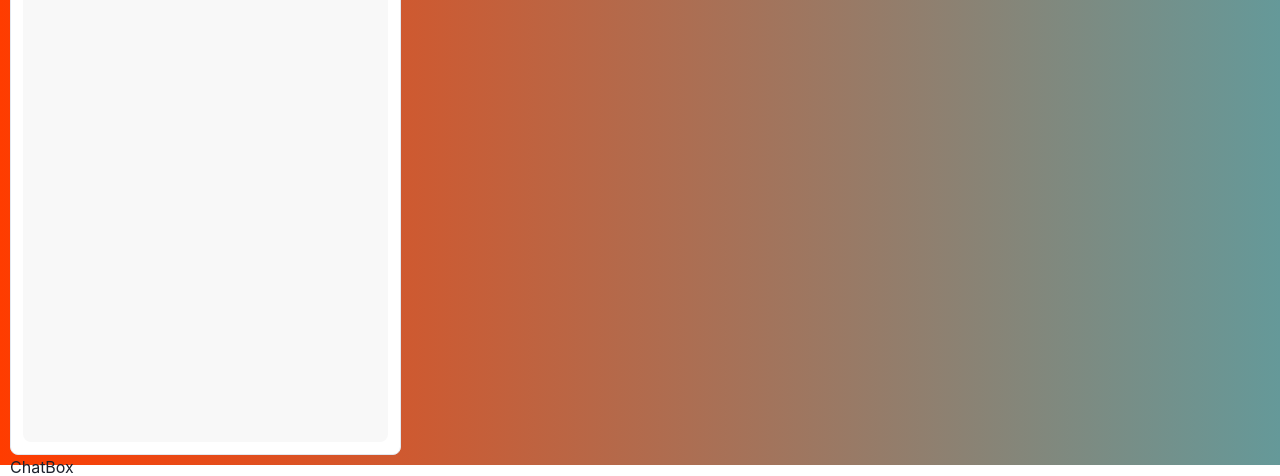
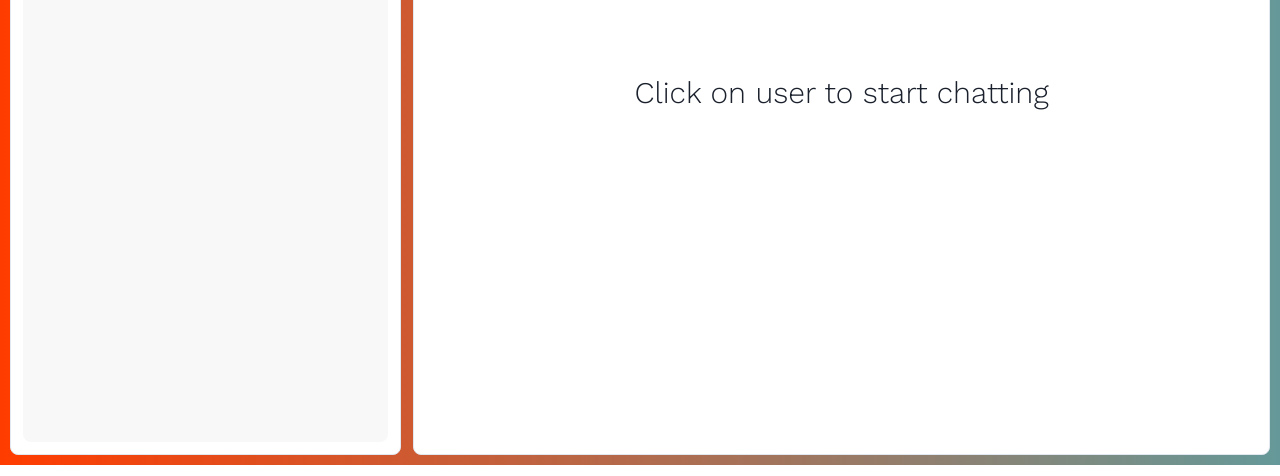
Before and after one commit to regmibishal42/KuraKani, a React (Vite) app in the folder frontend/: page /chats in a window 1280 px wide. Shown: the part 338-814 px from the top of the page. Built offline with nearby package versions, Linux system fonts and the light colour scheme; no server answers; sample sign-in values are in the browser's storage.

Commit message:
I have no idea what i am doing but it works

```diff
--- a/frontend/src/Pages/ChatPage.jsx
+++ b/frontend/src/Pages/ChatPage.jsx
@@ -1,4 +1,4 @@
-import React from 'react';
+import React,{useState} from 'react';
 import { chatState } from '../Context/chatProvider';
 import { Box } from '@chakra-ui/react';
 import SideDrawer from '../components/Misc/SideDrawer';
@@ -6,19 +6,20 @@ import MyChats from '../components/Misc/MyChats';
 import ChatBox from '../components/Misc/ChatBox';
 
 const ChatPage = () => {
+  const [fetchAgian,setFetchAgain] = useState(false);
   const {user} = chatState();
   return (
     <div style={{width:"100%"}}>
        {user && <SideDrawer />}
       <Box
-      d="flex"
+      display="flex"
       justifyContent="space-between"
       w="100%"
       h="91.5vh"
       p="10px"
       >
-        {user && <MyChats />}
-        {user && <ChatBox/>}
+        {user && <MyChats fetchAgian={fetchAgian}/>}
+        {user && <ChatBox fetchAgian={fetchAgian} setFetchAgain={setFetchAgain}/>}
 
       </Box>
     </div>
--- a/frontend/src/components/Misc/ChatBox.jsx
+++ b/frontend/src/components/Misc/ChatBox.jsx
@@ -1,8 +1,23 @@
-import React from 'react'
+import React from 'react';
+import {chatState} from '../../Context/chatProvider';
+import {Box} from '@chakra-ui/react';
+import SingleChat from '../SingleChat';
 
-const ChatBox = () => {
+const ChatBox = ({fetchAgian,setFetchAgain}) => {
+  const {selectedChat} = chatState();
   return (
-    <div>ChatBox</div>
+    <Box
+    display={{base:selectedChat ? "flex" : "none",md:"flex"}}
+    alignItems="center"
+    flexDir="column"
+    p={2}
+    bg="white"
+    w={{base:"100%",md:"68%"}}
+    borderRadius="lg"
+    borderWidth="1px"
+    >
+      <SingleChat fetchAgian={fetchAgian}setFetchAgain={setFetchAgain}/>
+    </Box>
   )
 }
 
--- a/frontend/src/components/Misc/MyChats.jsx
+++ b/frontend/src/components/Misc/MyChats.jsx
@@ -14,7 +14,7 @@ import {getSender} from '../../config/chatLogics';
 import GroupChatModel from '../Misc/GroupChatModel';
 
 
-const MyChats = () => {
+const MyChats = ({fetchAgian}) => {
     const {
         user,
         setSelectedChat,
@@ -53,7 +53,7 @@ const MyChats = () => {
     useEffect(() => {
         setLoggedUser(JSON.parse(localStorage.getItem("userInfo")));
         fetchChats();
-    }, [])
+    }, [fetchAgian])
     return (
         <Box display={
                 {
--- /dev/null
+++ b/frontend/src/components/SingleChat.jsx
@@ -0,0 +1,65 @@
+import React from 'react'
+import {Box, IconButton, Text} from '@chakra-ui/react';
+import {chatState} from '../Context/chatProvider';
+import {BsFillArrowLeftCircleFill} from 'react-icons/bs';
+import {getSender,getSenderDetails} from '../config/chatLogics';
+import  ProfileModel from './Misc/ProfileModel';
+
+const SingleChat = ({fetchAgian, setFetchAgain}) => {
+    const {user, selectedChat, setSelectedChat} = chatState()
+    return (
+        <> {
+            selectedChat ? (
+                <>
+                    <Text fontSize={
+                            {
+                                base: "28px",
+                                md: "30px"
+                            }
+                        }
+                        pb={3}
+                        px={2}
+                        w="100%"
+                        fontFamily="Work Sans"
+                        display="flex"
+                        justifyContent={
+                            {base: "space-between"}
+                        }
+                        alignItems="center">
+                        <IconButton display={
+                                {
+                                    base: "flex",
+                                    md: "none"
+                                }
+                            }
+                            icon={<BsFillArrowLeftCircleFill/>}
+                            onClick={
+                                () => setSelectedChat("")
+                            }/> {
+                        !selectedChat.isGroupChat ? (
+                            <>
+                            {getSender(user,selectedChat.users)}
+                            <ProfileModel user={getSenderDetails(user,selectedChat.users)}/>
+                            </>
+                        ) : (
+                            <> {
+                                selectedChat.chatName.toUpperCase()
+                            }
+                                {/* <UpdateGroupChatModal fetchAgian={fetchAgian} setFetchAgain={setFetchAgain}/> */} </>
+                        )
+                    } </Text>
+                </>
+            ) : (
+                <Box display="flex" alignItems="center" justifyContent="center" h="100%">
+                    <Text fontSize="3xl"
+                        pb={3}
+                        fontFamily="Work sans">
+                        Click on user to start chatting
+                    </Text>
+                </Box>
+            )
+        } </>
+    )
+}
+
+export default SingleChat;
--- a/frontend/src/config/chatLogics.js
+++ b/frontend/src/config/chatLogics.js
@@ -3,3 +3,7 @@
 export const getSender = (loggedUser,users) =>{
     return users[0]._id === loggedUser ? users[0].name : users[1].name;
 }
+
+export const getSenderDetails = (loggedUser,users) =>{
+    return users[0]._id === loggedUser ? users[0] : users[1];
+}
```
